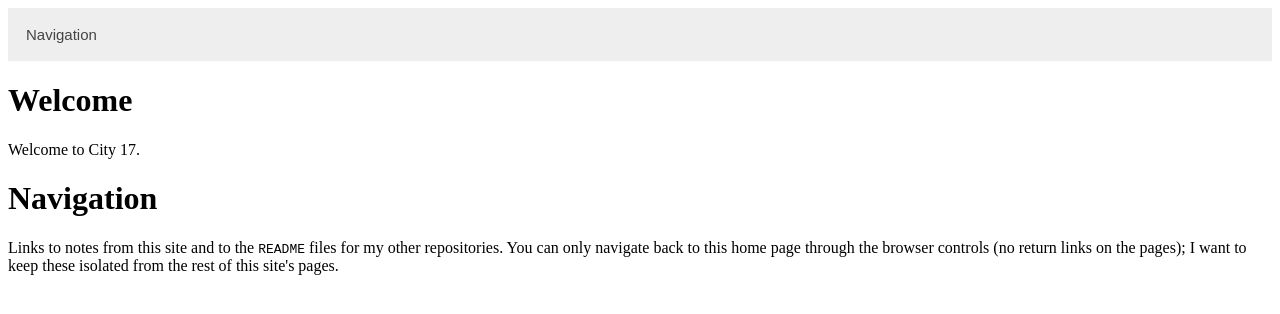
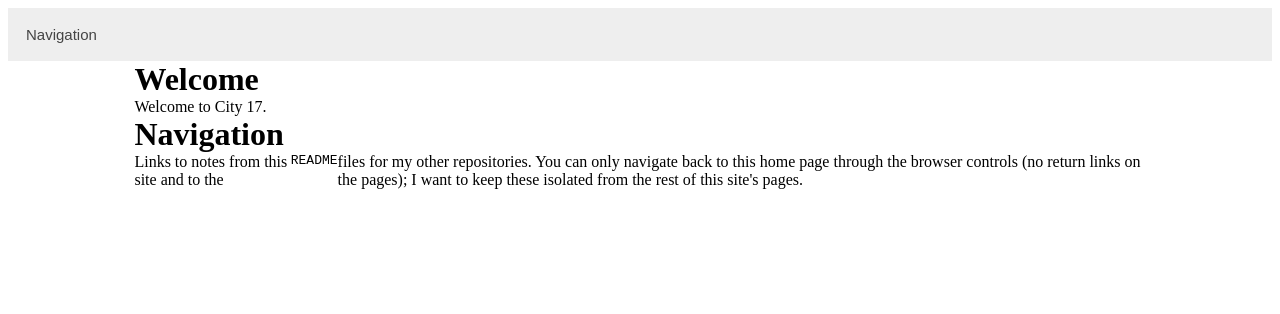
Before and after one commit to Backup158/Backup158.github.io, a Jekyll site: the page built from index.html, in a window 1280 px wide. Shown: the top 314 px of the page. Built offline with Jekyll 4.4.1, drawn with Linux system fonts in a browser that asks for light colours.

Commit message:
Update index.html

```diff
--- a/index.html
+++ b/index.html
@@ -2,8 +2,8 @@
 layout: default
 title: Home
 ---
-<h1>Welcome</h1>
-<p>Welcome to City 17. </p>
-<h1>Navigation</h1>
-<p>Links to notes from this site and to the <code>README</code> files for my other repositories.
+<h1 class="bodyContent">Welcome</h1>
+<p class="bodyContent">Welcome to City 17. </p>
+<h1 class="bodyContent">Navigation</h1>
+<p class="bodyContent">Links to notes from this site and to the <code>README</code> files for my other repositories.
   You can only navigate back to this home page through the browser controls (no return links on the pages); I want to keep these isolated from the rest of this site's pages.</p>
```
